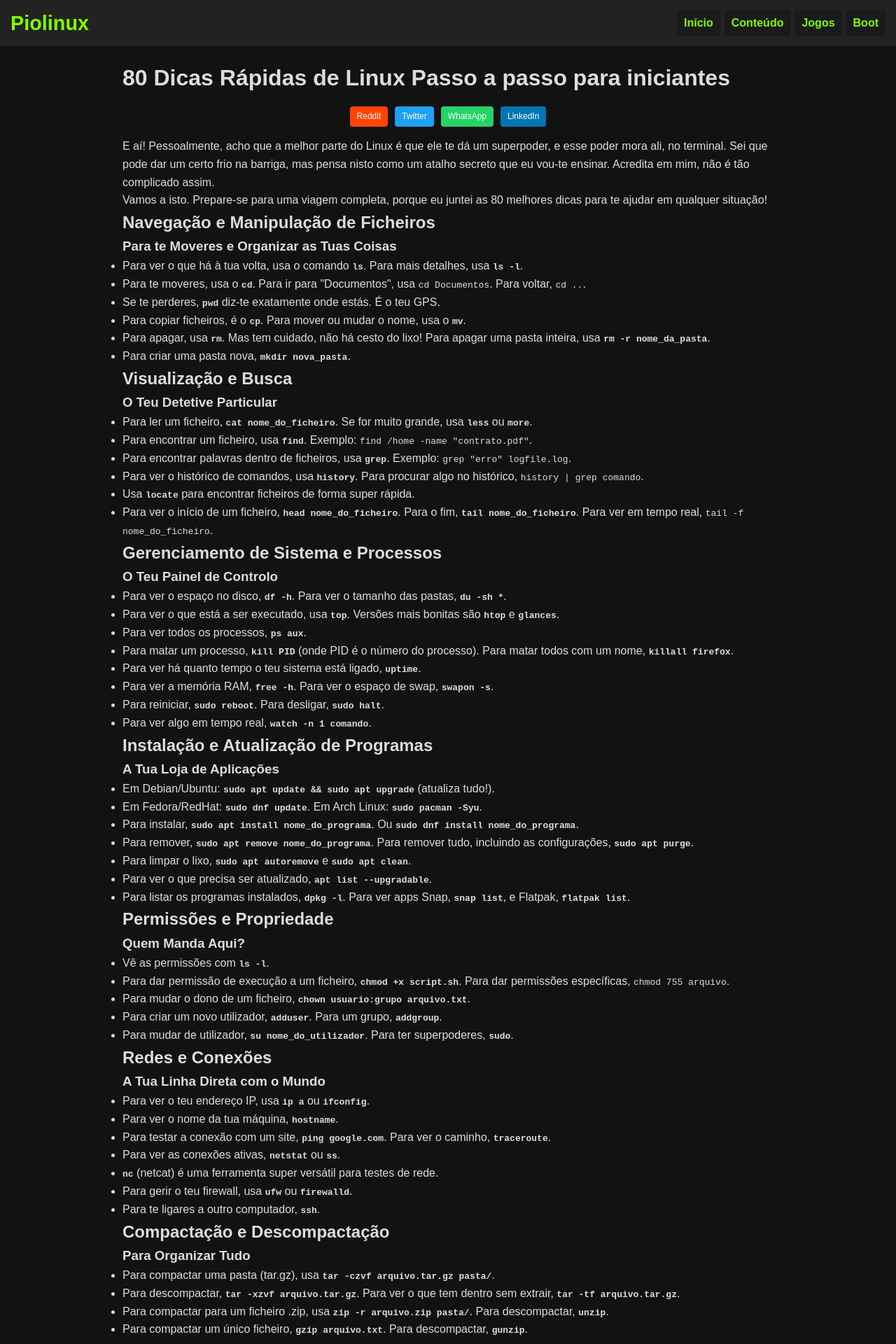
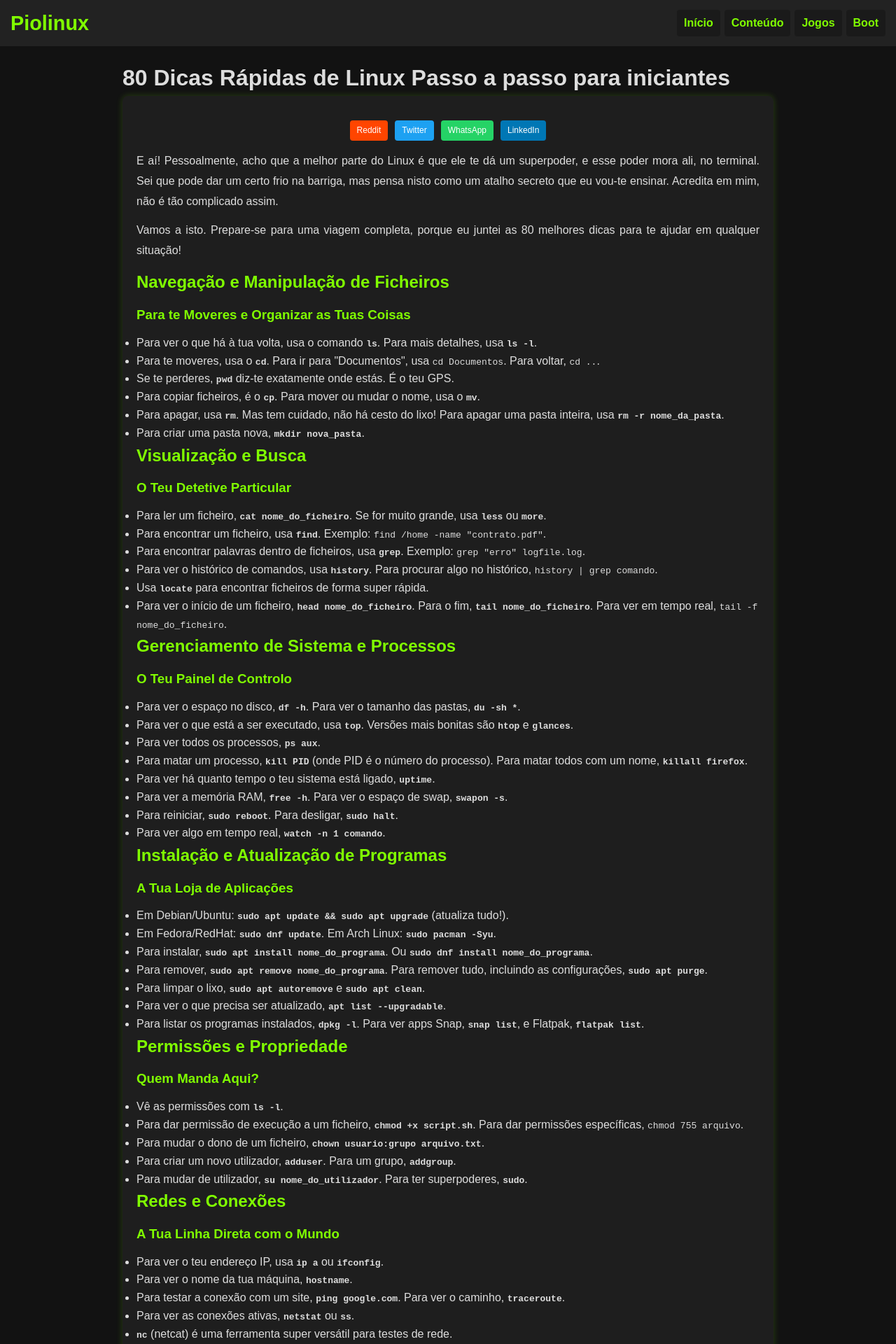
Before and after one commit to Piolinux/piolinux-site, a Jekyll site: the page 80-Dicas-Rápidas-de-Linux.html, which Jekyll copies as it is, in a window 1280 px wide. Shown: the top 1920 px of the page at 70% size. Built offline with Jekyll 4.4.1, drawn with Linux system fonts in a browser that asks for light colours.

Commit message:
Update 80-Dicas-Rápidas-de-Linux.html

```diff
--- a/80-Dicas-Rápidas-de-Linux.html
+++ b/80-Dicas-Rápidas-de-Linux.html
@@ -243,7 +243,7 @@ footer a:hover {
   <h1>80 Dicas Rápidas de Linux Passo a passo para iniciantes</h1>
   <body>
 
-
+<section class="post-content">
 
 
 
@@ -280,7 +280,7 @@ footer a:hover {
       })();
     </script>
 
-<body>
+
 
 <div class="container">
     <p>E aí! Pessoalmente, acho que a melhor parte do Linux é que ele te dá um superpoder, e esse poder mora ali, no terminal. Sei que pode dar um certo frio na barriga, mas pensa nisto como um atalho secreto que eu vou-te ensinar. Acredita em mim, não é tão complicado assim.</p>
```
